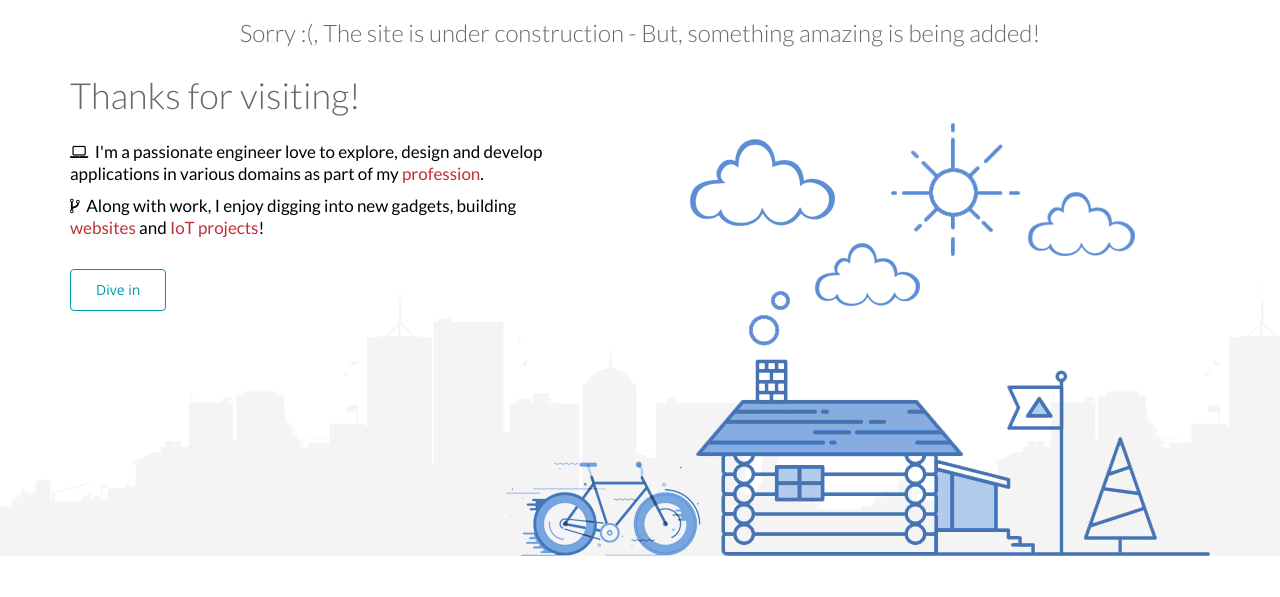
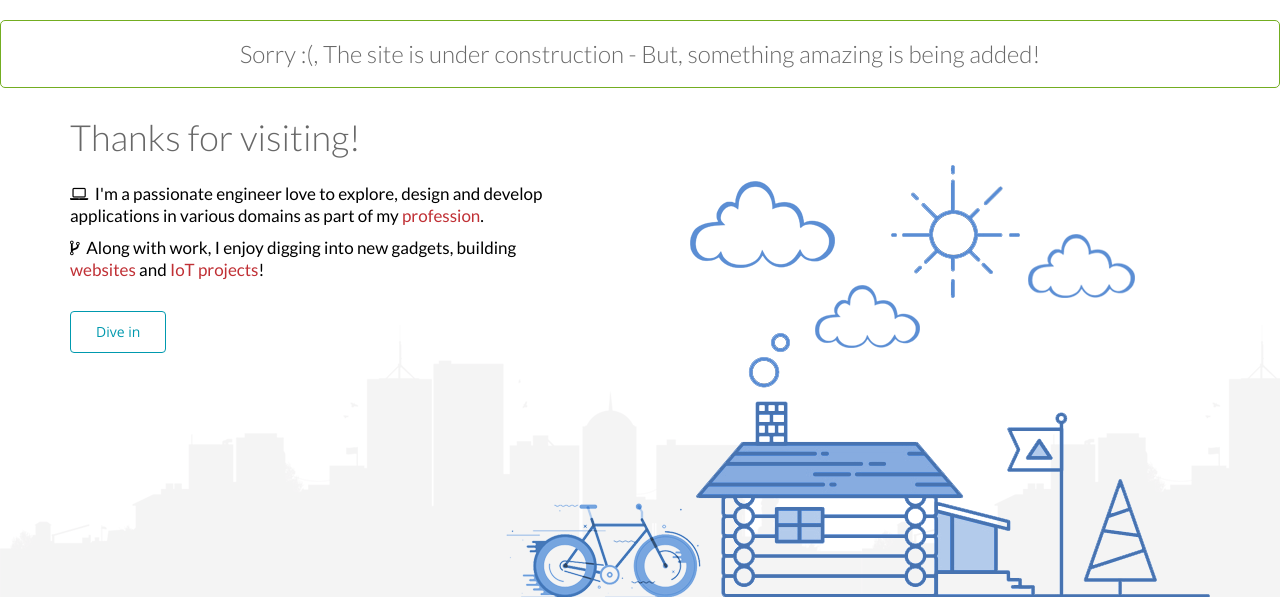
Before and after one commit to bhargavachinthoju/bhargava.github.io, a PHP site: page / in a window 1280 px wide. Shown: the part 120-717 px from the top of the page. Run offline with PHP 8.4, Linux system fonts and the light colour scheme.

Commit message:
Update main.css

```diff
--- a/css/main.css
+++ b/css/main.css
@@ -2798,3 +2798,9 @@ span.stButton_gradient,
   border-radius: 100%;
   margin: 10px 0;
 }
+.border1 {
+  border: 1px solid #73AD21;
+  border-radius: 5px;
+  /* background: #73AD21; */
+  padding: 20px;
+}
```
